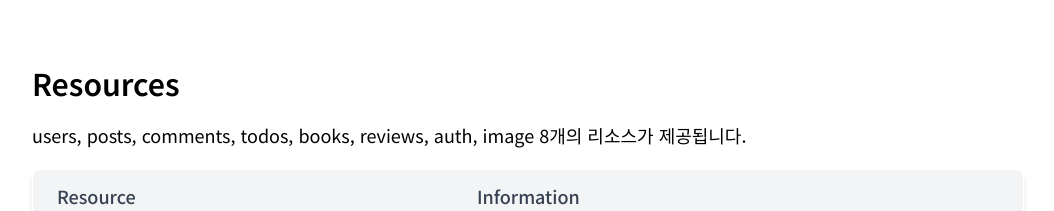
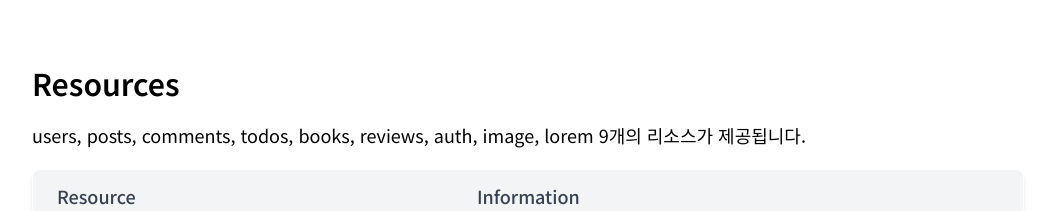
Before and after one commit to NamJongtae/koreanDummyJSON, a Next.js app: page / in a window 1280 px wide. Shown: the part 1280-1491 px from the top of the page, without its empty margins (112-1166 px from the left). Built offline with nearby package versions, Linux system fonts and the light colour scheme; no server answers.

Commit message:
Fix: home Resources 컴포넌트 리소스 소개 내용 lorem 추가

```diff
--- a/src/components/home/resources/resources.tsx
+++ b/src/components/home/resources/resources.tsx
@@ -19,7 +19,7 @@ export default function Resources() {
       <h2 className="section-title">Resources</h2>
 
       <p className="section-text mb-5">
-        users, posts, comments, todos, books, reviews, auth, image 8개의
+        users, posts, comments, todos, books, reviews, auth, image, lorem 9개의
         리소스가 제공됩니다.
       </p>
 
```
